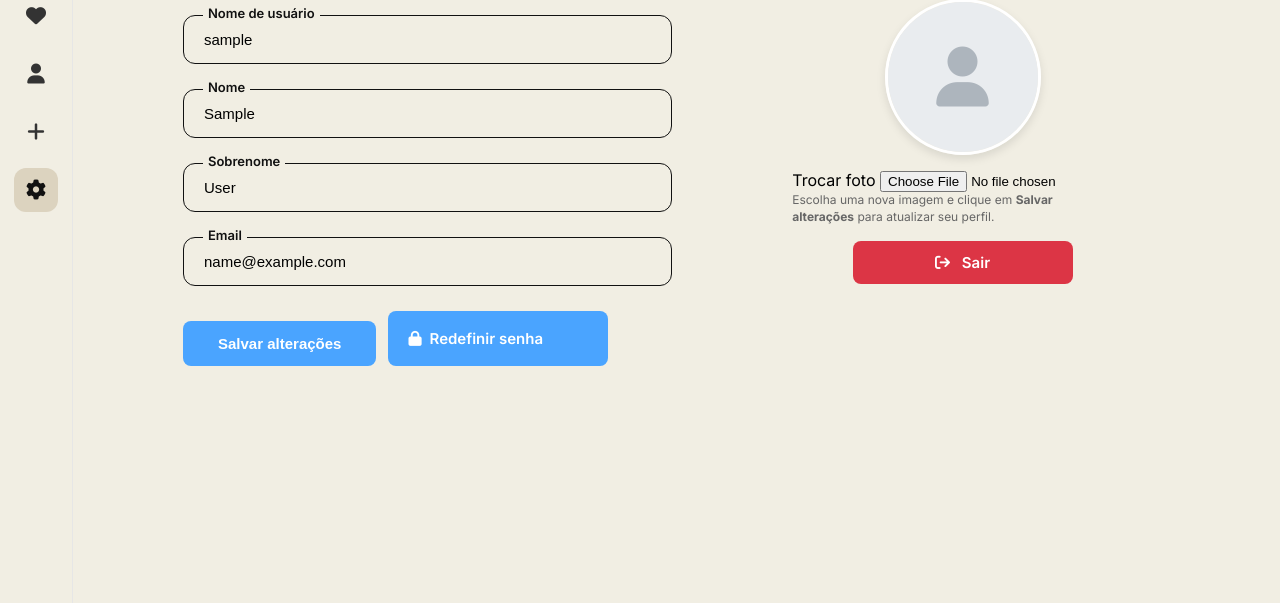
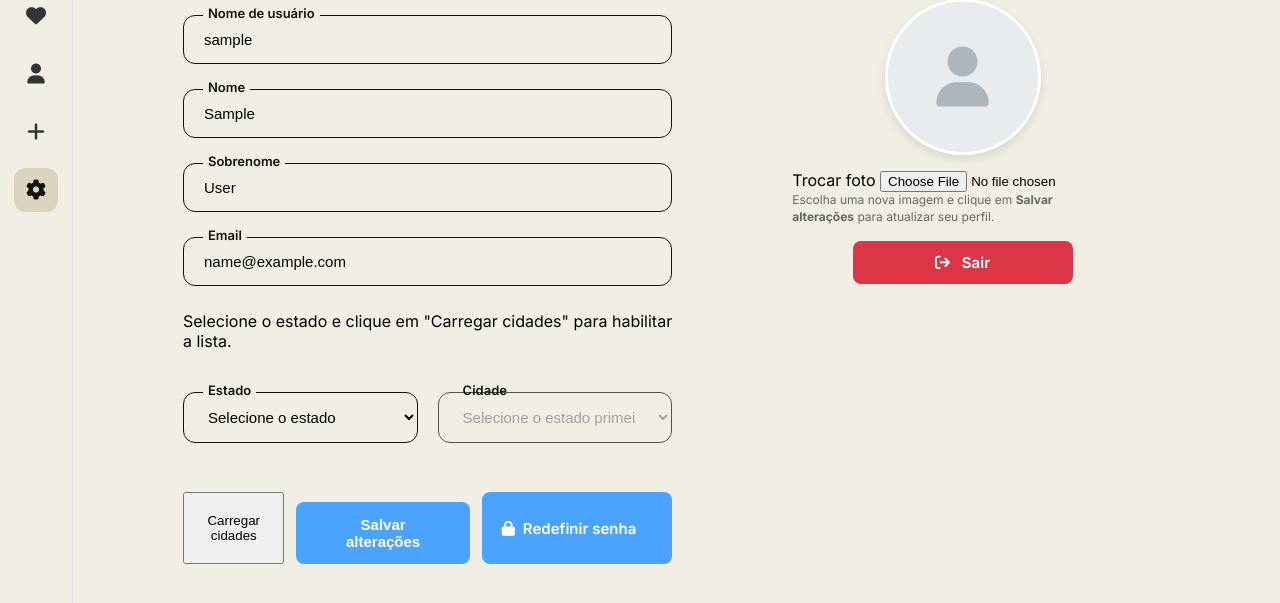
Before and after one commit to giovanamalaia/prog-web-livros, a Django app: page /configuracoes/ in a window 1280 px wide. Shown: the part 145-748 px from the top of the page. Run offline with Django 4.2, Linux system fonts and the light colour scheme; the visitor is signed in with stand-in values (Sample User, id 1); data comes from the database, SQL or seed files in the repository; data that the repository does not hold is empty.

Commit message:
feat: add location profile form with state and city selection in settings

```diff
--- a/core/forms.py
+++ b/core/forms.py
@@ -48,6 +48,39 @@ class RegistroForm(UserCreationForm):
             'password2',
         ]
 
+class PerfilLocalizacaoForm(forms.Form):
+    estado = forms.ChoiceField(
+        label=p_('state', 'Estado'),
+        choices=[('', _('Selecione o estado'))] + list(ESTADO_UF_CHOICES),
+        required=False,
+    )
+    cidade = forms.ChoiceField(
+        label=_('Cidade'),
+        choices=[('', _('Selecione o estado primeiro'))],
+        required=False,
+    )
+
+    def __init__(self, *args, estado_selecionado=None, **kwargs):
+        super().__init__(*args, **kwargs)
+        if estado_selecionado:
+            self.fields['cidade'].choices = choices_cidades(estado_selecionado)
+            self.fields['cidade'].widget.attrs.pop('disabled', None)
+        else:
+            self.fields['cidade'].choices = [('', _('Selecione o estado primeiro'))]
+            self.fields['cidade'].widget.attrs['disabled'] = True
+
+    def clean(self):
+        cleaned_data = super().clean()
+        estado = cleaned_data.get('estado')
+        cidade = cleaned_data.get('cidade')
+
+        if cidade and not estado:
+            self.add_error('estado', _('Selecione o estado da cidade.'))
+        if estado and not cidade:
+            self.add_error('cidade', _('Selecione a cidade.'))
+
+        return cleaned_data
+
 
 class LivroForm(ModelForm):
     def __init__(self, *args, include_status=False, **kwargs):
--- a/core/templates/core/pages/configuracoes.html
+++ b/core/templates/core/pages/configuracoes.html
@@ -13,23 +13,36 @@
     <div class="profile-form-side app-custom-form">
         <p>
             <label>{% trans "Nome de usuário" %}</label>
-            <input type="text" name="username" value="{{ user.username }}" required>
+            <input type="text" name="username" value="{{ form_values.username }}" required>
         </p>
         <p>
             <label>{% trans "Nome" %}</label>
-            <input type="text" name="first_name" value="{{ user.first_name }}">
+            <input type="text" name="first_name" value="{{ form_values.first_name }}">
         </p>
         <p>
             <label>{% trans "Sobrenome" %}</label>
-            <input type="text" name="last_name" value="{{ user.last_name }}">
+            <input type="text" name="last_name" value="{{ form_values.last_name }}">
         </p>
         <p>
             <label>{% trans "Email" %}</label>
-            <input type="email" name="email" value="{{ user.email }}" required>
+            <input type="email" name="email" value="{{ form_values.email }}" required>
         </p>
 
+        <p class="form-hint">{% trans "Selecione o estado e clique em \"Carregar cidades\" para habilitar a lista." %}</p>
+        <div class="form-row">
+            <p class="half-width">
+                <label>{% trans "Estado" context "state" %}</label>
+                {{ localizacao_form.estado }}
+            </p>
+            <p class="half-width">
+                <label>{% trans "Cidade" %}</label>
+                {{ localizacao_form.cidade }}
+            </p>
+        </div>
+
         <div style="display: flex; gap: 12px; margin-top: 24px;">
-            <button type="submit" class="btn-blue">{% trans "Salvar alterações" %}</button>
+            <button type="submit" name="action" value="refresh_cities" class="btn-secondary">{% trans "Carregar cidades" %}</button>
+            <button type="submit" name="action" value="submit" class="btn-blue">{% trans "Salvar alterações" %}</button>
 
             <a href="#" class="btn-blue-action"
                 style="text-decoration: none; display: flex; align-items: center; margin: 0;">
--- a/core/views.py
+++ b/core/views.py
@@ -2,6 +2,7 @@ from django.shortcuts import render, redirect, get_object_or_404
 from django.contrib import messages
 from .forms import RegistroForm
 from .forms import LoginForm
+from .forms import PerfilLocalizacaoForm
 from django.contrib.auth import login as auth_login, logout as auth_logout
 from .models import Livro, Interesse, Perfil
 from django.contrib.auth.decorators import login_required
@@ -140,12 +141,46 @@ def favoritos(request):
 
 @login_required(login_url='login_raiz')
 def configuracoes(request):
+    user = request.user
+    perfil, perfil_criado = Perfil.objects.get_or_create(user=user)
+
+    post_data = request.POST if request.method == 'POST' else None
+    estado_selecionado = (post_data.get('estado') if post_data else perfil.estado) or None
+    localizacao_form = PerfilLocalizacaoForm(
+        post_data or None,
+        estado_selecionado=estado_selecionado,
+        initial={
+            'estado': perfil.estado,
+            'cidade': perfil.cidade,
+        },
+    )
+
+    form_values = {
+        'username': post_data.get('username') if post_data else user.username,
+        'first_name': post_data.get('first_name') if post_data else user.first_name,
+        'last_name': post_data.get('last_name') if post_data else user.last_name,
+        'email': post_data.get('email') if post_data else user.email,
+    }
+
     if request.method == 'POST':
-        user = request.user
+        action = request.POST.get('action', 'submit')
+        if action == 'refresh_cities':
+            return render(request, 'core/pages/configuracoes.html', {
+                'active_page': 'configuracoes',
+                'localizacao_form': localizacao_form,
+                'form_values': form_values,
+            })
 
-        # oq foi digitado
-        novo_username = request.POST.get('username')
-        novo_email = request.POST.get('email')
+        if not localizacao_form.is_valid():
+            messages.error(request, _('Selecione um estado e uma cidade válidos.'))
+            return render(request, 'core/pages/configuracoes.html', {
+                'active_page': 'configuracoes',
+                'localizacao_form': localizacao_form,
+                'form_values': form_values,
+            })
+
+        novo_username = form_values['username']
+        novo_email = form_values['email']
 
         # verifica se o username escolhido ja existe
         if User.objects.filter(username=novo_username).exclude(id=user.id).exists():
@@ -159,23 +194,29 @@ def configuracoes(request):
 
         # atualiza
         user.username = novo_username
-        user.first_name = request.POST.get('first_name')
-        user.last_name = request.POST.get('last_name')
+        user.first_name = form_values['first_name']
+        user.last_name = form_values['last_name']
         user.email = novo_email
         user.save()
 
-        perfil, criado = Perfil.objects.get_or_create(user=user)
+        perfil.estado = localizacao_form.cleaned_data.get('estado') or None
+        perfil.cidade = localizacao_form.cleaned_data.get('cidade') or None
 
         # input da foto
         if 'foto_perfil' in request.FILES:
             perfil.foto_perfil = request.FILES.get('foto_perfil')
-            perfil.save()
+
+        perfil.save()
 
         messages.success(request, _('Configurações salvas com sucesso!'))
         return redirect('configuracoes')
 
     # acessar a pagina
-    return render(request, 'core/pages/configuracoes.html', {'active_page': 'configuracoes'})
+    return render(request, 'core/pages/configuracoes.html', {
+        'active_page': 'configuracoes',
+        'localizacao_form': localizacao_form,
+        'form_values': form_values,
+    })
 
 
 @login_required(login_url='login_raiz')
```
